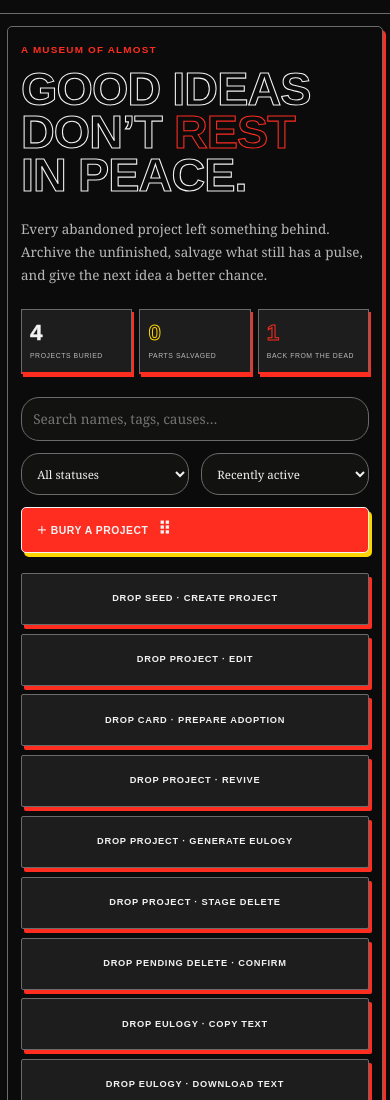
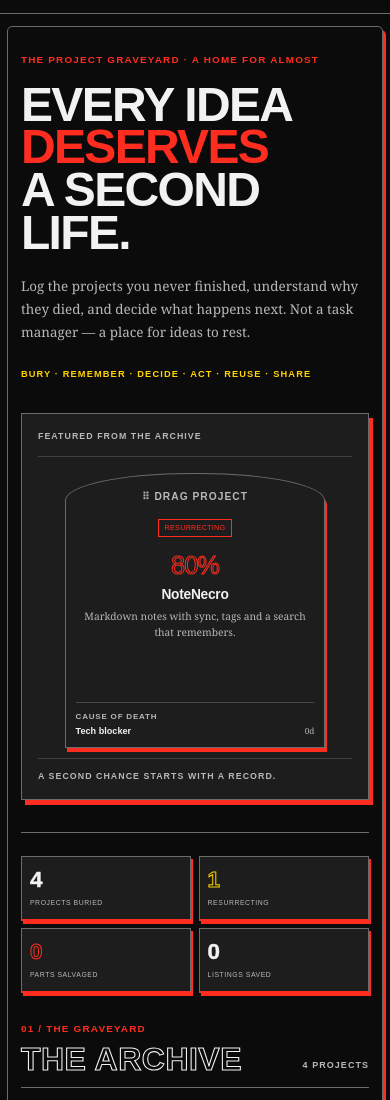
Before and after one commit to vishnupriyakv2008-ctrl/vishnupriyakv2008-CodeVariant, a website: page index.html in a window 390 px wide. Shown: the part 100-1200 px from the top of the page. Drawn offline with Linux system fonts and the light colour scheme.

Commit message:
style: match reference hero and archive hierarchy

```diff
--- a/index.html
+++ b/index.html
@@ -198,12 +198,50 @@ dialog::backdrop{background:#000d}
 }
 @media(prefers-reduced-motion:reduce){html{scroll-behavior:auto}.progress i{transition:none}}
 
+
+/* Reference landing-page composition and archive heading. */
+.landing-hero{display:grid;grid-template-columns:minmax(0,1.25fr) minmax(260px,.75fr);gap:clamp(1.3rem,3vw,3.3rem);align-items:center;padding:1.2rem 0 2rem;border-bottom:1px solid var(--line)}
+.landing-copy{min-width:0}
+.landing-copy .eyebrow{margin-bottom:1rem}
+.landing-copy h1{font-size:clamp(3.3rem,7.5vw,6.8rem);line-height:.89;margin:.4rem 0 1.3rem;letter-spacing:-.035em;color:var(--paper);-webkit-text-stroke:0}
+.landing-copy h1 span{color:var(--red);-webkit-text-stroke:0}
+.hero-action-note{font:800 .58rem/1.5 Arial,Helvetica,sans-serif;letter-spacing:.12em;color:var(--yellow);margin-top:1.5rem}
+.hero-visual{padding:1rem;border:1px solid var(--line);background:var(--panel);box-shadow:4px 5px 0 var(--red);min-width:0}
+.hero-note,.hero-visual-foot{font:800 .55rem/1.5 Arial,Helvetica,sans-serif;letter-spacing:.12em;color:var(--muted)}
+.hero-note{padding-bottom:.8rem;border-bottom:1px solid #414141}
+.hero-visual-foot{padding-top:.7rem;border-top:1px solid #414141;margin-top:.5rem}
+.hero-visual .card[data-card-type="project"]{margin:1rem auto .6rem;max-width:280px;min-height:280px}
+.hero-visual .card[data-card-type="project"]:after{display:none}
+.stats{grid-template-columns:repeat(4,minmax(0,1fr))}
+.archive-heading{display:flex;align-items:end;justify-content:space-between;gap:1rem;margin:2.4rem 0 .9rem;padding-bottom:.75rem;border-bottom:1px solid var(--line)}
+.archive-heading h2{margin:.4rem 0 0;font-size:clamp(1.9rem,4vw,3.2rem);line-height:1}
+.archive-count{font:800 .65rem Arial,Helvetica,sans-serif;letter-spacing:.12em;color:var(--muted);white-space:nowrap;padding-bottom:.3rem}
+.card[data-card-type="project"] .tombstone-percent.status-dormant~.progress i{background:var(--yellow)}
+.card[data-card-type="project"] .tombstone-percent.status-resurrecting~.progress i{background:var(--red)}
+.card[data-card-type="project"] .tombstone-percent.status-adopted~.progress i{background:var(--muted)}
+@media(max-width:850px){
+ .landing-hero{grid-template-columns:minmax(0,1fr) minmax(220px,.75fr);gap:1rem}
+ .landing-copy h1{font-size:clamp(2.8rem,7.8vw,5rem)}
+ .stats{grid-template-columns:repeat(2,minmax(0,1fr))}
+}
+@media(max-width:580px){
+ .landing-hero{grid-template-columns:1fr;gap:1.4rem;padding-top:.6rem}
+ .landing-copy h1{font-size:clamp(3rem,12vw,4.3rem)}
+ .hero-visual{max-width:100%}
+ .hero-visual .card[data-card-type="project"]{max-width:260px;min-height:275px}
+ .stats{grid-template-columns:repeat(2,minmax(0,1fr))}
+ .archive-heading{margin-top:1.8rem}
+ .archive-heading h2{font-size:2rem}
+ .archive-count{font-size:.56rem}
+}
+
 </style>
 </head>
 <body>
 <header><div class="header-brand"><div class="brand">GRAVE<span>YARD</span></div><div class="local">● LOCAL-ONLY ARCHIVE · NO BACKEND</div></div><nav class="top-nav" aria-label="Main navigation"><a href="#projectGrid">ARCHIVE</a><a href="#salvageForm">SALVAGE</a><a href="#projectZones">ACTIONS</a><a href="#adoptionSection">ADOPTION</a><a href="#seance">SEANCE</a></nav><div class="actions header-actions" style="margin:0"><a class="header-action-link" href="#projectZones">ACTION ZONES</a><button class="secondary" id="openAdoption">Open Adoption (<span id="listingCount">0</span>)</button></div></header>
-<main><div class="eyebrow">A museum of almost</div><h1>GOOD IDEAS<br>DON’T <span>REST</span><br>IN PEACE.</h1><p class="intro">Every abandoned project left something behind. Archive the unfinished, salvage what still has a pulse, and give the next idea a better chance.</p>
-<div class="stats"><div class="stat"><strong id="total">0</strong><small>Projects buried</small></div><div class="stat"><strong id="salvageCount">0</strong><small>Parts salvaged</small></div><div class="stat"><strong id="revivalCount">0</strong><small>Back from the dead</small></div></div>
+<main><section class="landing-hero"><div class="landing-copy"><div class="eyebrow">THE PROJECT GRAVEYARD · A HOME FOR ALMOST</div><h1>EVERY IDEA<br><span>DESERVES</span><br>A SECOND LIFE.</h1><p class="intro">Log the projects you never finished, understand why they died, and decide what happens next. Not a task manager — a place for ideas to rest.</p><p class="hero-action-note">BURY · REMEMBER · DECIDE · ACT · REUSE · SHARE</p></div><aside class="hero-visual" aria-label="Featured project preview"><div class="hero-note">FEATURED FROM THE ARCHIVE</div><div id="heroProjectPreview"></div><div class="hero-visual-foot">A SECOND CHANCE STARTS WITH A RECORD.</div></aside></section>
+<div class="stats"><div class="stat"><strong id="total">0</strong><small>Projects buried</small></div><div class="stat"><strong id="revivalCount">0</strong><small>Resurrecting</small></div><div class="stat"><strong id="salvageCount">0</strong><small>Parts salvaged</small></div><div class="stat"><strong id="adoptionCount">0</strong><small>Listings saved</small></div></div>
+<div class="archive-heading"><div><div class="eyebrow">01 / THE GRAVEYARD</div><h2>THE ARCHIVE</h2></div><span class="archive-count" id="projectCountLabel">0 PROJECTS</span></div>
 <div class="toolbar"><input id="search" placeholder="Search names, tags, causes…"><select id="statusFilter"><option value="">All statuses</option><option>Dead</option><option>Dormant</option><option>Archived</option><option>Resurrecting</option><option>Adopted</option></select><select id="sort"><option value="recent">Recently active</option><option value="name">Name A–Z</option><option value="progress">Most complete</option></select><div class="drag-seed" draggable="true" data-card-type="new-project-seed" tabindex="0" aria-label="Drag to Create Project">＋ Bury a project <span data-drag-handle aria-hidden="true">⠿</span></div></div>
 <div class="zone-grid" id="projectZones" aria-label="Project action zones"><div class="drop-zone" data-zone="create-project" data-accept="new-project-seed" tabindex="0">DROP SEED · CREATE PROJECT</div><div class="drop-zone" data-zone="edit-project" data-accept="project" tabindex="0">DROP PROJECT · EDIT</div><div class="drop-zone" data-zone="prepare-listing" data-accept="project,listing-seed" tabindex="0">DROP CARD · PREPARE ADOPTION</div><div class="drop-zone" data-zone="revive-project" data-accept="project" tabindex="0">DROP PROJECT · REVIVE</div><div class="drop-zone" data-zone="generate-eulogy" data-accept="project" tabindex="0">DROP PROJECT · GENERATE EULOGY</div><div class="drop-zone" data-zone="delete-project" data-accept="project" tabindex="0">DROP PROJECT · STAGE DELETE</div><div class="drop-zone" data-zone="confirm-delete" data-accept="pending-delete" tabindex="0">DROP PENDING DELETE · CONFIRM</div><div class="drop-zone" data-zone="copy-text" data-accept="eulogy" tabindex="0">DROP EULOGY · COPY TEXT</div><div class="drop-zone" data-zone="download-text" data-accept="eulogy" tabindex="0">DROP EULOGY · DOWNLOAD TEXT</div></div>
 <div id="pendingActionTray" class="hidden"></div><div id="eulogyOutput" class="hidden"></div>
@@ -269,7 +307,9 @@ function render(){
  let p=data.projects.filter(x=>(!st||x.status===st)&&[x.name,x.description,x.cause,...(x.tags||[])].join(' ').toLowerCase().includes(q));
  p.sort(sort==='name'?((a,b)=>a.name.localeCompare(b.name)):sort==='progress'?((a,b)=>(b.progress||0)-(a.progress||0)):((a,b)=>new Date(b.lastActive||b.created)-new Date(a.lastActive||a.created)));
  $('projectGrid').innerHTML=p.length?p.map(x=>'<article class="card" draggable="true" data-card-type="project" data-record-id="'+esc(x.id)+'" tabindex="0" aria-label="Project card '+esc(x.name)+'. Drag to a project action zone."><span class="drag-handle" data-drag-handle aria-hidden="true">⠿ DRAG PROJECT</span><div class="meta"><span class="tag status-badge status-'+esc(String(x.status||'dead').toLowerCase().replace(/\\s+/g,'-'))+'">'+esc(x.status)+'</span></div><div class="tombstone-percent status-'+esc(String(x.status||'dead').toLowerCase().replace(/\\s+/g,'-'))+'">'+Number(x.progress||0)+'%</div><h3>'+esc(x.name)+'</h3><p class="project-description">'+esc(x.description||x.goal||'No epitaph written yet.')+'</p><div class="meta tags-row">'+(x.tags||[]).map(t=>'<span class="tag">#'+esc(t)+'</span>').join('')+'</div><div class="progress"><i style="width:'+Math.max(0,Math.min(100,Number(x.progress)||0))+'%"></i></div><div class="grave-cause"><label>CAUSE OF DEATH</label><strong>'+esc(x.cause||'Unknown cause')+'</strong><span>'+Math.max(0,Math.floor((Date.now()-new Date(x.lastActive||x.created||Date.now()).getTime())/86400000))+'d</span></div><small class="unfinished-count">'+(x.unfinished||[]).length+' unfinished tasks</small></article>').join(''):'<p class="intro">No projects in this corner of the graveyard. Bury a new idea above.</p>';
- $('total').textContent=data.projects.length;$('salvageCount').textContent=data.salvage.length;$('revivalCount').textContent=data.projects.filter(x=>x.status==='Resurrecting').length;
+ $('total').textContent=data.projects.length;$('salvageCount').textContent=data.salvage.length;$('revivalCount').textContent=data.projects.filter(x=>x.status==='Resurrecting').length;$('adoptionCount').textContent=data.adoptions.length;$('projectCountLabel').textContent=data.projects.length+' PROJECT'+(data.projects.length===1?'':'S');
+ const featured=data.projects.find(x=>x.status==='Resurrecting')||data.projects[0];
+ $('heroProjectPreview').innerHTML=featured?'<article class="card" draggable="true" data-card-type="project" data-record-id="'+esc(featured.id)+'" tabindex="0" aria-label="Featured project '+esc(featured.name)+'"><span class="drag-handle" data-drag-handle aria-hidden="true">⠿ DRAG PROJECT</span><div class="meta"><span class="tag status-badge status-'+esc(String(featured.status||'dead').toLowerCase().replace(/\\s+/g,'-'))+'">'+esc(featured.status)+'</span></div><div class="tombstone-percent status-'+esc(String(featured.status||'dead').toLowerCase().replace(/\\s+/g,'-'))+'">'+Number(featured.progress||0)+'%</div><h3>'+esc(featured.name)+'</h3><p class="project-description">'+esc(featured.description||featured.goal||'A project waiting for another look.')+'</p><div class="grave-cause"><label>CAUSE OF DEATH</label><strong>'+esc(featured.cause||'Unknown cause')+'</strong><span>'+Math.max(0,Math.floor((Date.now()-new Date(featured.lastActive||featured.created||Date.now()).getTime())/86400000))+'d</span></div></article>':'<div class="data-card"><strong>NO PROJECTS YET</strong><span>Drag the Bury a Project seed to Create Project.</span></div>';
  renderSalvage();renderAdoptions();refreshArchiveCard();
 }
 function renderSalvage(){
```
